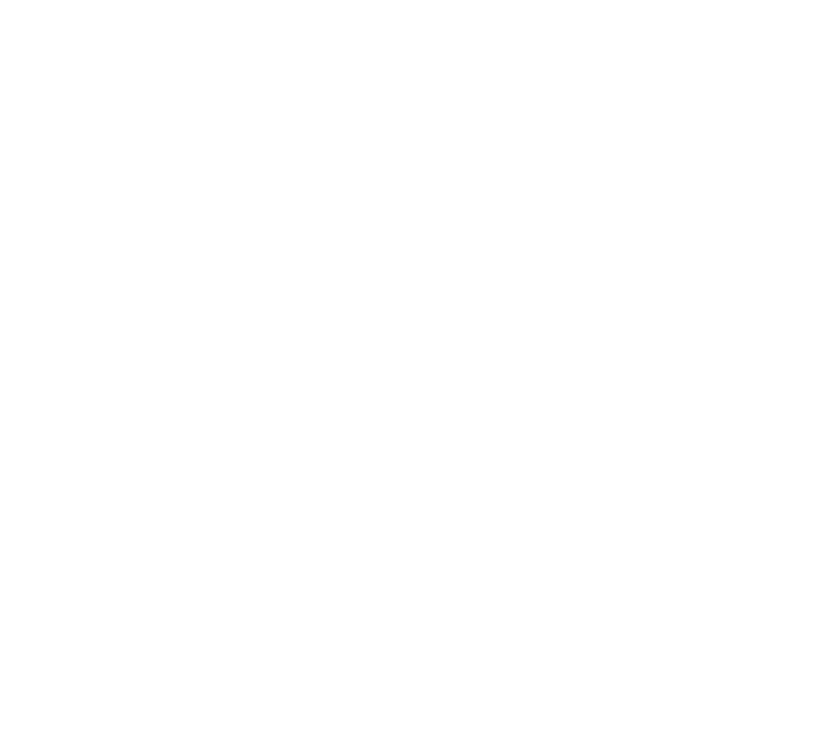
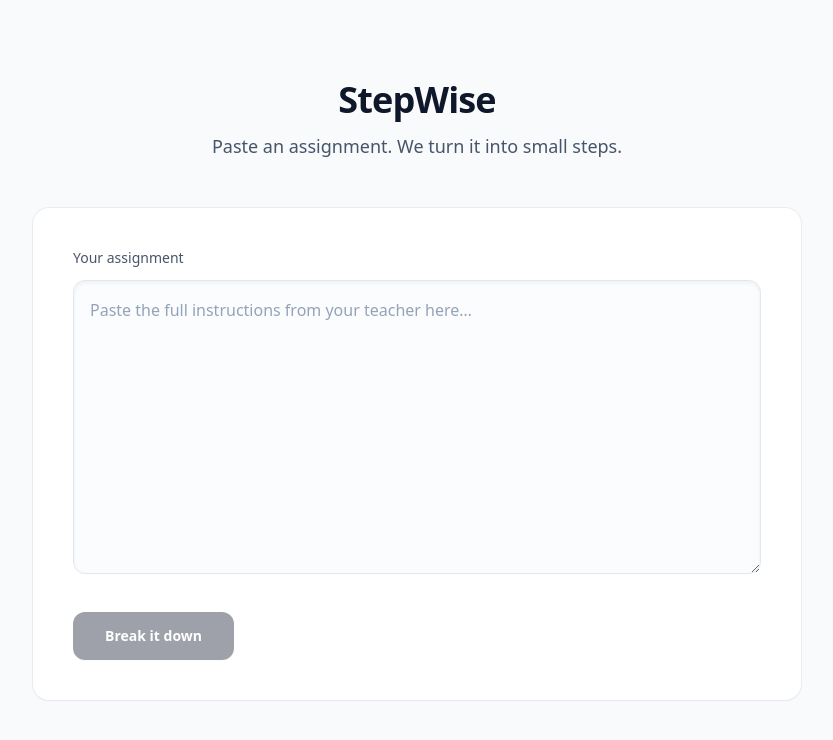
Before and after one commit to DAVE130/stepwise, a Next.js app: page / in a window 1280 px wide. Shown: the top 740 px of the page, without its empty margins (223-1056 px from the left). Built offline with nearby package versions, Linux system fonts and the light colour scheme.

Commit message:
completed step 3

```diff
--- a/app/layout.js
+++ b/app/layout.js
@@ -3,7 +3,7 @@ import "./globals.css";
 export default function RootLayout({ children }) {
   return (
     <html lang="en">
-      <body>{children}</body>
+      <body className="min-h-screen antialiased font-sans text-slate-900">{children}</body>
     </html>
   );
 }
--- a/app/page.js
+++ b/app/page.js
@@ -1,3 +1,131 @@
+"use client";
+
+import { useState } from "react";
+import TaskCard from "@/components/TaskCard";
+
 export default function Home() {
-  return null;
+  const [assignment, setAssignment] = useState("");
+  const [tasks, setTasks] = useState([]);
+  const [currentIndex, setCurrentIndex] = useState(0);
+  const [loading, setLoading] = useState(false);
+  const [error, setError] = useState(null);
+
+  const inTaskFlow = tasks.length > 0 && currentIndex < tasks.length;
+  const allDone = tasks.length > 0 && currentIndex >= tasks.length;
+
+  async function handleBreakDown(e) {
+    e.preventDefault();
+    setError(null);
+    setLoading(true);
+    try {
+      const res = await fetch("/api/decode", {
+        method: "POST",
+        headers: { "Content-Type": "application/json" },
+        body: JSON.stringify({ assignment }),
+      });
+      const data = await res.json();
+      if (!res.ok) {
+        throw new Error(data.error || "Could not break down assignment");
+      }
+      if (!Array.isArray(data)) {
+        throw new Error("Unexpected response from server");
+      }
+      setTasks(data);
+      setCurrentIndex(0);
+    } catch (err) {
+      setError(err instanceof Error ? err.message : "Something went wrong");
+    } finally {
+      setLoading(false);
+    }
+  }
+
+  function handleNext() {
+    setCurrentIndex((i) => i + 1);
+  }
+
+  function handlePlanAnother() {
+    setTasks([]);
+    setCurrentIndex(0);
+    setError(null);
+  }
+
+  return (
+    <main className="min-h-screen bg-slate-50 px-4 py-14 text-slate-900 md:py-20">
+      <div className="mx-auto max-w-3xl space-y-12">
+        <header className="text-center">
+          <h1 className="text-3xl font-semibold tracking-tight text-slate-900 md:text-4xl">
+            StepWise
+          </h1>
+          <p className="mt-3 text-lg text-slate-600">Paste an assignment. We turn it into small steps.</p>
+        </header>
+
+        {!inTaskFlow && !allDone && (
+          <form
+            onSubmit={handleBreakDown}
+            className="rounded-2xl bg-white p-8 shadow-sm ring-1 ring-slate-200/70 md:p-10"
+          >
+            <label className="block">
+              <span className="mb-3 block text-sm font-medium text-slate-600">Your assignment</span>
+              <textarea
+                value={assignment}
+                onChange={(e) => setAssignment(e.target.value)}
+                disabled={loading}
+                rows={10}
+                className="w-full resize-y rounded-xl border border-slate-200 bg-slate-50/50 px-4 py-4 text-base leading-relaxed text-slate-900 shadow-inner outline-none transition placeholder:text-slate-400 focus:border-slate-300 focus:bg-white focus:ring-2 focus:ring-slate-200 disabled:opacity-60"
+                placeholder="Paste the full instructions from your teacher here…"
+              />
+            </label>
+
+            <div className="mt-8 flex flex-col items-stretch gap-6 sm:flex-row sm:items-center sm:justify-between">
+              <button
+                type="submit"
+                disabled={loading || !assignment.trim()}
+                className="rounded-xl bg-slate-900 px-8 py-3.5 text-sm font-semibold text-white shadow-sm transition hover:bg-slate-800 focus:outline-none focus:ring-2 focus:ring-slate-400 focus:ring-offset-2 disabled:cursor-not-allowed disabled:opacity-40"
+              >
+                Break it down
+              </button>
+              {loading && (
+                <div className="flex items-center justify-center gap-3 text-slate-600 sm:justify-end">
+                  <span
+                    className="h-9 w-9 shrink-0 rounded-full border-2 border-slate-200 border-t-slate-700 animate-spin"
+                    aria-hidden
+                  />
+                  <span className="text-sm font-medium">Talking to Gemma…</span>
+                </div>
+              )}
+            </div>
+
+            {error && (
+              <p className="mt-6 rounded-xl bg-red-50 px-4 py-3 text-sm text-red-800 ring-1 ring-red-100">
+                {error}
+              </p>
+            )}
+          </form>
+        )}
+
+        {inTaskFlow && (
+          <TaskCard
+            key={currentIndex}
+            task={tasks[currentIndex]}
+            taskNumber={currentIndex + 1}
+            totalTasks={tasks.length}
+            onNext={handleNext}
+          />
+        )}
+
+        {allDone && (
+          <div className="rounded-2xl bg-white p-10 text-center shadow-sm ring-1 ring-slate-200/70">
+            <p className="text-lg text-slate-700">You&apos;ve walked through every step for this assignment.</p>
+            <button
+              type="button"
+              onClick={handlePlanAnother}
+              className="mt-8 rounded-xl bg-slate-900 px-6 py-3 text-sm font-semibold text-white shadow-sm transition hover:bg-slate-800 focus:outline-none focus:ring-2 focus:ring-slate-400 focus:ring-offset-2"
+            >
+              Plan another assignment
+            </button>
+          </div>
+        )}
+      </div>
+    </main>
+  );
 }
--- a/components/TaskCard.jsx
+++ b/components/TaskCard.jsx
@@ -1,3 +1,61 @@
-export default function TaskCard() {
-  return null;
+"use client";
+
+import { useState } from "react";
+
+function priorityDotClass(priority) {
+  const p = String(priority || "").toLowerCase();
+  if (p === "high") return "bg-emerald-500";
+  if (p === "medium") return "bg-amber-400";
+  return "bg-slate-400";
 }
+
+export default function TaskCard({ task, taskNumber, totalTasks, onNext }) {
+  const [checkAnswer, setCheckAnswer] = useState("");
+
+  return (
+    <article className="max-w-2xl mx-auto rounded-2xl bg-white p-8 shadow-sm ring-1 ring-slate-200/70 md:p-12">
+      <div className="mb-10 flex items-center gap-3">
+        <span
+          className={`h-3 w-3 shrink-0 rounded-full ${priorityDotClass(task.priority)}`}
+          title={task.priority}
+          aria-hidden
+        />
+        <p className="text-sm font-medium tracking-wide text-slate-500">
+          Task {taskNumber} of {totalTasks}
+        </p>
+      </div>
+
+      <h2 className="mb-6 text-2xl font-bold leading-snug text-slate-900 md:text-3xl">
+        {task.title}
+      </h2>
+
+      <p className="mb-10 text-lg leading-relaxed text-slate-700">{task.instruction}</p>
+
+      <div className="mb-8 rounded-xl bg-slate-50 px-5 py-5 text-slate-700 ring-1 ring-slate-100">
+        <p className="text-sm font-medium uppercase tracking-wide text-slate-500">Check</p>
+        <p className="mt-2 text-base leading-relaxed">{task.check_question}</p>
+      </div>
+
+      <label className="mb-8 block">
+        <span className="mb-2 block text-sm font-medium text-slate-600">Your answer</span>
+        <input
+          type="text"
+          value={checkAnswer}
+          onChange={(e) => setCheckAnswer(e.target.value)}
+          className="w-full rounded-xl border border-slate-200 bg-white px-4 py-3 text-slate-900 shadow-inner outline-none transition placeholder:text-slate-400 focus:border-slate-300 focus:ring-2 focus:ring-slate-200"
+          placeholder="Type a short answer…"
+        />
+      </label>
+
+      <div className="flex justify-end pt-2">
+        <button
+          type="button"
+          onClick={onNext}
+          className="rounded-xl bg-slate-900 px-6 py-3 text-sm font-semibold text-white shadow-sm transition hover:bg-slate-800 focus:outline-none focus:ring-2 focus:ring-slate-400 focus:ring-offset-2"
+        >
+          Done, next
+        </button>
+      </div>
+    </article>
+  );
+}
```
